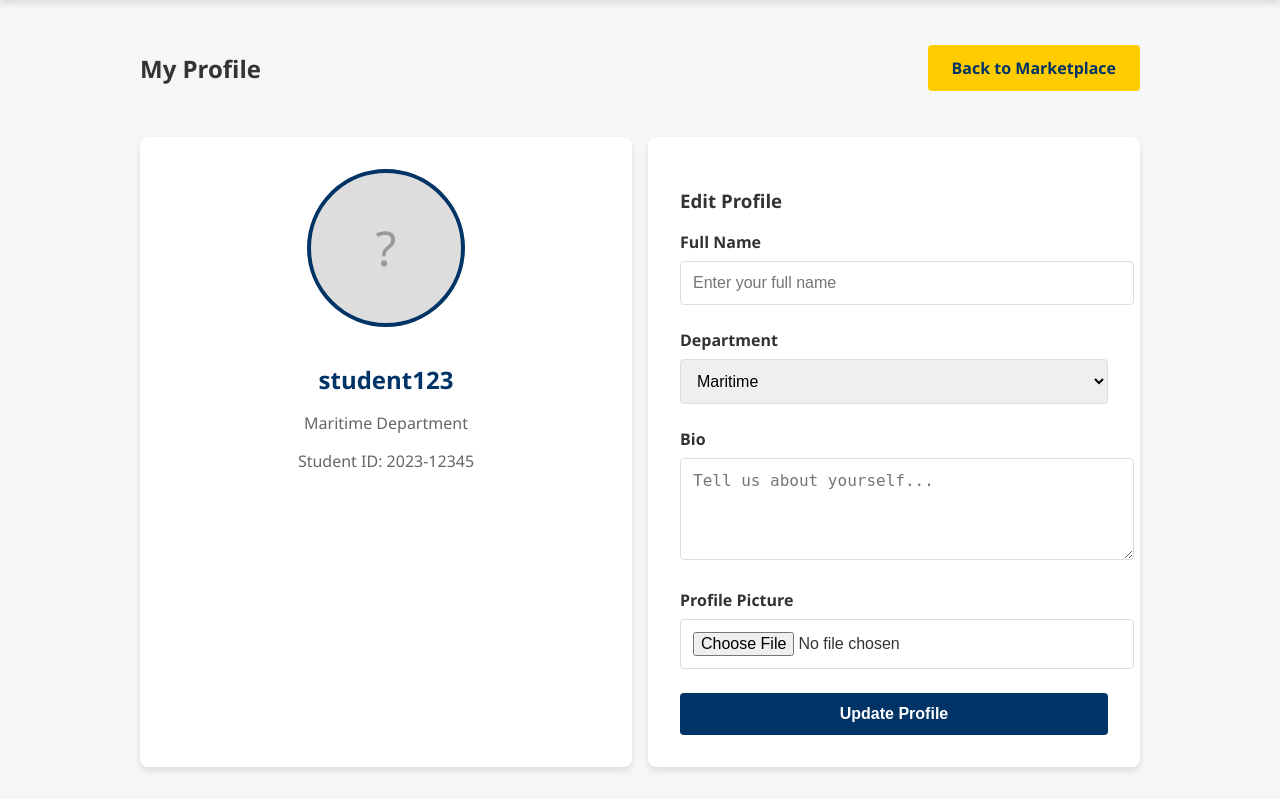
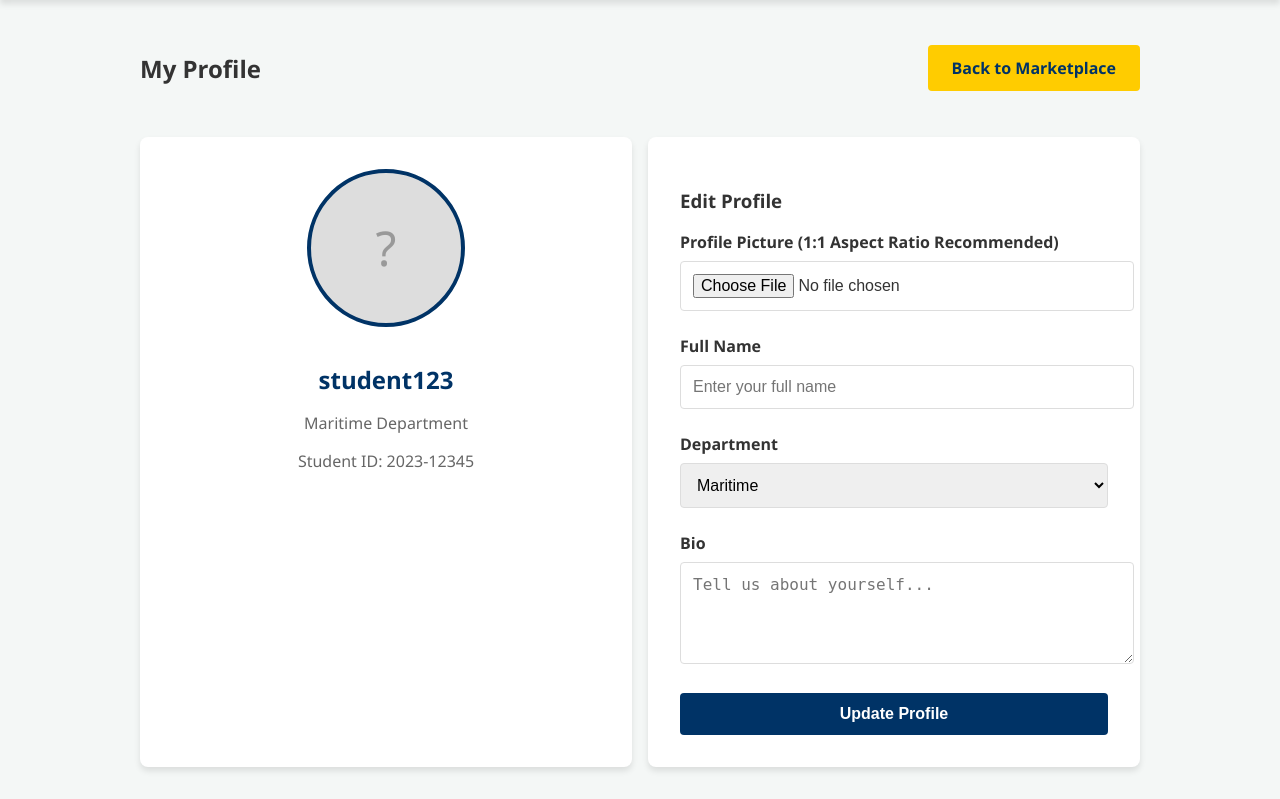
Before and after one commit to Russel-John/Gearloop, a PHP site: page /profile.php in a window 1280 px wide. Shown: the part 65-864 px from the top of the page. Run offline with PHP 8.4, Linux system fonts and the light colour scheme; a user stored in the database is signed in; data comes from the database, SQL or seed files in the repository; data that the repository does not hold is empty; some libraries are stand-ins or nearby versions.

Commit message:
Added Profile Picture and Cropping features

```diff
--- a/src/profile.php
+++ b/src/profile.php
@@ -27,6 +27,8 @@ if (!$user) {
     <meta name="viewport" content="width=device-width, initial-scale=1.0">
     <title>UCLM GearLoop - My Profile</title>
     <link rel="stylesheet" href="public/css/styles.css">
+    <!-- Cropper.js CSS -->
+    <link rel="stylesheet" href="https://cdnjs.cloudflare.com/ajax/libs/cropperjs/1.5.13/cropper.min.css">
 </head>
 <body>
     <header>
@@ -85,7 +87,23 @@ if (!$user) {
                     <div class="error-message">Error updating profile. Please try again.</div>
                 <?php endif; ?>
 
-                <form action="process-profile.php" method="POST" enctype="multipart/form-data">
+                <form id="profile-form" action="process-profile.php" method="POST" enctype="multipart/form-data">
+                    <div class="form-group">
+                        <label for="profile_picture">Profile Picture (1:1 Aspect Ratio Recommended)</label>
+                        <input type="file" id="profile_picture_input" accept="image/*">
+                        <!-- Hidden input to store cropped image data -->
+                        <input type="hidden" name="cropped_image" id="cropped_image_data">
+                    </div>
+
+                    <!-- Cropper Preview Area -->
+                    <div class="cropper-container-wrapper" id="cropper-wrapper">
+                        <p class="text-small mb-1">Drag to crop your picture:</p>
+                        <div>
+                            <img id="cropper-image">
+                        </div>
+                        <button type="button" id="crop-button" class="btn btn-secondary btn-sm mt-1">Confirm Crop</button>
+                    </div>
+
                     <div class="form-group">
                         <label for="full_name">Full Name</label>
                         <input type="text" id="full_name" name="full_name" value="<?php echo htmlspecialchars($user['full_name']); ?>" placeholder="Enter your full name">
@@ -108,15 +126,15 @@ if (!$user) {
                         <textarea id="bio" name="bio" rows="4" placeholder="Tell us about yourself..."><?php echo htmlspecialchars($user['bio']); ?></textarea>
                     </div>
 
-                    <div class="form-group">
-                        <label for="profile_picture">Profile Picture</label>
-                        <input type="file" id="profile_picture" name="profile_picture" accept="image/*">
-                    </div>
-
                     <button type="submit" class="btn w-100">Update Profile</button>
                 </form>
             </div>
         </div>
     </div>
+
+    <!-- Cropper.js Script -->
+    <script src="https://cdnjs.cloudflare.com/ajax/libs/cropperjs/1.5.13/cropper.min.js"></script>
+    <!-- Custom Profile JS -->
+    <script src="public/js/profile.js"></script>
 </body>
 </html>
--- a/src/public/css/styles.css
+++ b/src/public/css/styles.css
@@ -165,6 +165,17 @@ nav a:hover {
     font-size: 1rem;
 }
 
+/* Cropper Styles */
+.cropper-container-wrapper {
+    max-height: 400px;
+    margin-bottom: 1rem;
+    display: none;
+}
+
+#cropper-image {
+    max-width: 100%;
+}
+
 /* Forms */
 .form-card {
     background: var(--white);
--- /dev/null
+++ b/src/public/js/profile.js
@@ -0,0 +1,61 @@
+// src/public/js/profile.js
+document.addEventListener('DOMContentLoaded', function() {
+    let cropper;
+    const imageInput = document.getElementById('profile_picture_input');
+    const cropperImage = document.getElementById('cropper-image');
+    const cropperWrapper = document.getElementById('cropper-wrapper');
+    const croppedDataInput = document.getElementById('cropped_image_data');
+    const cropButton = document.getElementById('crop-button');
+    const profileForm = document.getElementById('profile-form');
+
+    if (imageInput) {
+        imageInput.addEventListener('change', function(e) {
+            const files = e.target.files;
+            if (files && files.length > 0) {
+                const reader = new FileReader();
+                reader.onload = function(event) {
+                    cropperImage.src = event.target.result;
+                    cropperWrapper.style.display = 'block';
+
+                    if (cropper) {
+                        cropper.destroy();
+                    }
+
+                    cropper = new Cropper(cropperImage, {
+                        aspectRatio: 1,
+                        viewMode: 1,
+                        autoCropArea: 1
+                    });
+                };
+                reader.readAsDataURL(files[0]);
+            }
+        });
+    }
+
+    if (cropButton) {
+        cropButton.addEventListener('click', function() {
+            if (cropper) {
+                const canvas = cropper.getCroppedCanvas({
+                    width: 400,
+                    height: 400
+                });
+                croppedDataInput.value = canvas.toDataURL('image/jpeg');
+                cropperWrapper.style.display = 'none';
+                alert('Image cropped successfully! Click Update Profile to save.');
+            }
+        });
+    }
+
+    if (profileForm) {
+        profileForm.addEventListener('submit', function(e) {
+            // If the user picked a file but didn't click "Confirm Crop", do it for them automatically
+            if (cropper && !croppedDataInput.value && imageInput.files.length > 0) {
+                const canvas = cropper.getCroppedCanvas({
+                    width: 400,
+                    height: 400
+                });
+                croppedDataInput.value = canvas.toDataURL('image/jpeg');
+            }
+        });
+    }
+});
```
Also changed, not shown: src/public/uploads/26295779b26810213f941fa7ad065bf3.png (deleted), src/public/uploads/4718282705fc4f25ef9b047aa6df9169.jpg (added).
